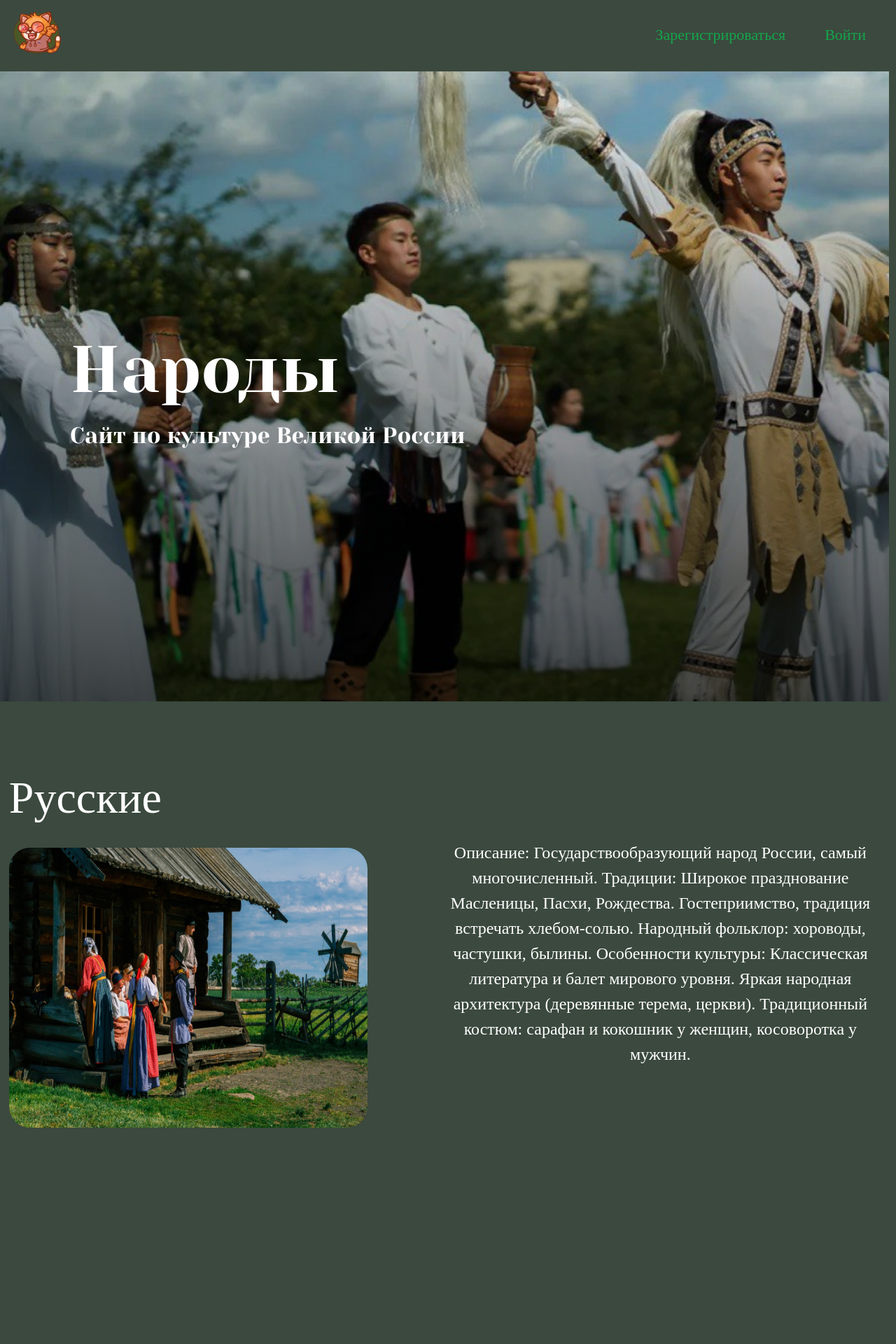
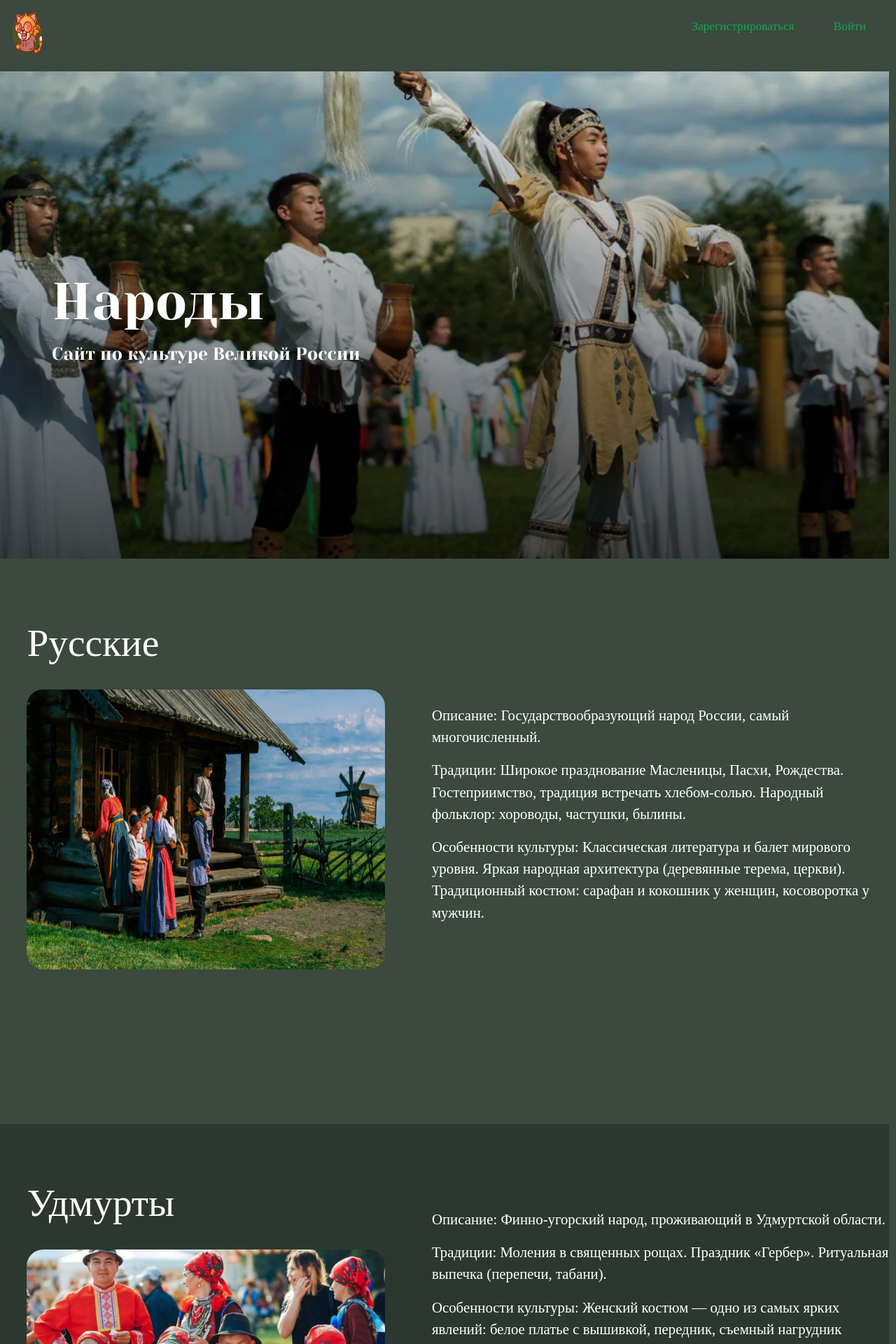
Before and after one commit to KulpatTC/etnopolis, a Flask app: page /nations in a window 1280 px wide. Shown: the top 1920 px of the page at 70% size. Run offline with Flask 3, Linux system fonts and the light colour scheme; some web fonts are replaced.

Commit message:
commitioning metnioning

```diff
--- a/static/css/style.css
+++ b/static/css/style.css
@@ -5,11 +5,11 @@ body {
 
 #but-aut
 {
-    padding-top: 13.5px;
+    padding-top: 0.81wv;
     font-family: 'Unbounded';
     color: #14A64C;
     font-weight: 500;
-    font-size: 22px;
+    font-size: 1.355vw;
     align-items: center;
     background-color: #3B493E;
     border-color: #3B493E;
@@ -62,7 +62,7 @@ ul{
 #banner-narodi1
 {
     width: 99.2vw;
-    height: 900px;
+    height: 87vh;
     background-size: 50%;
     background-image: linear-gradient(to top, rgba(0, 0, 0, 0.7), transparent), url('../img/bgn1.jpg');
     background-size: cover;
@@ -116,16 +116,16 @@ ul{
 #banner-text-1 {
     font-family: 'Yeseva one';
     font-weight: 400;
-    font-size: 94px;
-    margin-left: 100px;
+    font-size: 5.8vw;
+    margin-left: 5.78vw;
     color: #FFFFFF;
 }
 
 #banner-text-2 {
     font-family: 'Yeseva one';
     font-weight: 400;
-    font-size: 32px;
-    margin-left: 100px;
+    font-size: 1.953vw;
+    margin-left: 5.78vw;
     color: #FFFFFF;
 }
 
@@ -400,19 +400,19 @@ ul{
     width: 99.2vw;
     position: relative;
     font-family: 'Unbounded';
-    margin-top: 100px;
-    margin-bottom: 300px;
+    margin-top: 11vh;
+    height: 90vh;
 }
 
 #russkie h2 {
-    font-size: 64px;
+    font-size: 6.93vh;
 }
 
 #left
 {
     width: 48.2vw;
     float: left;
-    padding-left: 1vw;
+    padding-left: 3vw;
 }
 
 #lef
@@ -427,18 +427,28 @@ ul{
     justify-content: left;
 }
 
-#para {
-    font-size: 24px;
-    padding-top: 15%;
-    text-align: center;
+#para1 {
+    font-size: 2.6vh;
+    padding-top: 15vh;
+    text-align: left;
     display: flex;
   align-items: center;
+  height: auto;
 }
+
+#para {
+    font-size: 2.6vh;
+    text-align: left;
+    display: flex;
+  align-items: center;
+  height: auto;
+}
+
 
 #image {
     margin-top: 3vh;
     position: absolute;
-    border-radius: 30px;
+    border-radius: 3vh;
     width: 40vw;
     height: 50vh;
 }
@@ -450,7 +460,6 @@ ul{
     width: 99.2vw;
     position: relative;
     font-family: 'Unbounded';
-    margin-top: 1000px;
 }
 
 #bashrc {
--- a/templates/base.html
+++ b/templates/base.html
@@ -17,7 +17,7 @@
 <header>
     <nav class="navbar navbar-light" style="background-color: #3B493E;">
         <a class="navbar-brand" href="/" style="margin-bottom: 10px;">
-            <img src="../static/img/logo-mascot.png" style="width: 80px; height: 66px; margin-left: 13px;" alt="">
+            <img src="../static/img/logo-mascot.png" style="width: 4.05vw; height: 66px; margin-left: 13px;" alt="">
         </a>
         {% if current_user.is_authenticated %}
         <ul id="list1">
--- a/templates/narodi1.html
+++ b/templates/narodi1.html
@@ -11,71 +11,69 @@
         <img id="image" src="../static/img/russ.jpg" alt="">
     </div>
     <div id="right">
-    <p id="para">Описание:
-Государствообразующий народ России, самый многочисленный.
-
-Традиции: Широкое празднование Масленицы, Пасхи, Рождества. Гостеприимство, традиция встречать хлебом-солью. Народный фольклор: хороводы, частушки, былины.
-
-Особенности культуры: Классическая литература и балет мирового уровня. Яркая народная архитектура (деревянные терема, церкви). Традиционный костюм: сарафан и кокошник у женщин, косоворотка у мужчин.</p>
+    <p id="para1">Описание:
+Государствообразующий народ России, самый многочисленный.</p>
+<p id="para">Традиции: Широкое празднование Масленицы, Пасхи, Рождества. Гостеприимство, традиция встречать хлебом-солью. Народный фольклор: хороводы, частушки, былины.</p>
+<p id="para">Особенности культуры: Классическая литература и балет мирового уровня. Яркая народная архитектура (деревянные терема, церкви). Традиционный костюм: сарафан и кокошник у женщин, косоворотка у мужчин.</p>
     </div>
 </div>
 <div id="udmurti">
     <div id="left">
-        <h2 style="font-size: 64px; padding-top: 100px;">Удмурты</h2>
+        <h2 style="font-size: 6.93vh; padding-top: 10vh;">Удмурты</h2>
         <img id="image" src="../static/img/udm.jpg" alt="">
     </div>
     <div id="right">
-    <p id="para">Описание:
-Финно-угорский народ, проживающий в Удмуртской области.
+    <p id="para1">Описание:
+Финно-угорский народ, проживающий в Удмуртской области.</p>
 
-Традиции: Моления в священных рощах. Праздник «Гербер». Ритуальная выпечка (перепечи, табани).
+<p id="para">Традиции: Моления в священных рощах. Праздник «Гербер». Ритуальная выпечка (перепечи, табани).</p>
 
-Особенности культуры: Женский костюм — одно из самых ярких явлений: белое платье с вышивкой, передник, съемный нагрудник (кабачи), головной убор айшон с покрывалом.</p>
+<p id="para">Особенности культуры: Женский костюм — одно из самых ярких явлений: белое платье с вышивкой, передник, съемный нагрудник (кабачи), головной убор айшон с покрывалом.</p>
     </div>
 </div>
 <div id="bashrc">
     <div id="left">
-        <h2 style="font-size: 64px; padding-top: 100px;">Башкиры</h2>
+        <h2 style="font-size: 6.93vh; padding-top: 10vh;">Башкиры</h2>
         <img id="image" src="../static/img/bash.jpg" alt="">
     </div>
     <div id="right">
-    <p id="para">Описание:
-Тюркский народ, проживающий преимущественно в Республике Башкортостан. Исторически - кочевники-скотоводы.
+    <p id="para1">Описание:
+Тюркский народ, проживающий преимущественно в Республике Башкортостан. Исторически - кочевники-скотоводы.</p>
 
-Традиции: Праздник «Сабантуй  с борьбой куреш, скачками, играми.
+<p id="para">Традиции: Праздник «Сабантуй  с борьбой куреш, скачками, играми.</p>
 
-Особености культуры: Искусство горлового пения (узляу). Национальный инструмент — курай (степная флейта). </p>
+<p id="para">Особености культуры: Искусство горлового пения (узляу). Национальный инструмент — курай (степная флейта). </p>
     </div>
 </div>
 <div id="komi2">
     <div id="left">
-        <h2 style="font-size: 64px; padding-top: 100px;">Коми</h2>
+        <h2 style="font-size: 6.93vh; padding-top: 10vh;">Коми</h2>
         <img id="image" src="../static/img/komi.jpg" alt="">
     </div>
     <div id="right">
-    <p id="para">Описание:
-Финно-угорский народ, коренное население Республики Коми.
+    <p id="para1">Описание:
+Финно-угорский народ, коренное население Республики Коми.</p>
 
-Традиции: Охота, рыболовство, оленеводство. Праздник «Гажа валяй. Почитание духов-хозяев леса (Вӧрса) и воды (Васа).
+<p id="para">Традиции: Охота, рыболовство, оленеводство. Праздник «Гажа валяй. Почитание духов-хозяев леса (Вӧрса) и воды (Васа).</p>
 
-Особенности культуры: Уникальный геометрический орнамент в виде звезд и крестов. Расписные прялки и деревянная утварь.</p>
+<p id="para">Особенности культуры: Уникальный геометрический орнамент в виде звезд и крестов. Расписные прялки и деревянная утварь.</p>
     </div>
 </div>
 <div id="yakuti">
     <div id="left">
-        <h2 style="font-size: 64px; padding-top: 100px;">Якуты</h2>
+        <h2 style="font-size: 6.93vh; padding-top: 10vh;">Якуты</h2>
         <img id="image" src="../static/img/yakuti.jpg" alt="">
     </div>
     <div id="right">
-    <p id="para">Описание:
- Тюркский народ, коренное население Республики Саха. Самый многочисленный из коренных народов Сибири.
+    <p id="para1">Описание:
+ Тюркский народ, коренное население Республики Саха. Самый многочисленный из коренных народов Сибири.</p>
 
-Традиции: Праздник «Ысыах» - встречь лета с хороводом, обрядами, связанными с плодородием.
+<p id="para">Традиции: Праздник «Ысыах» - встречь лета с хороводом, обрядами, связанными с плодородием.</p>
 
-Особенности культуры:  Уникальное эпическое искусство - «Олонхо» (признано шедевром ЮНЕСКО). Резьба по мамонтовой кости.</p>
+<p id="para">Особенности культуры:  Уникальное эпическое искусство - «Олонхо» (признано шедевром ЮНЕСКО). Резьба по мамонтовой кости.</p>
     </div>
 </div>
-<div style="height: 4px; background-color: #FFFFFF; width: 99.2vw;"></div>
+<div style="height: 0.4vh; background-color: #FFFFFF; width: 99.2vw; margin-top: 0.8vh;"></div>
 <footer id="next">
     <a href="nations2"><button>Смотреть Дальше</button></a>
 </footer>
```
Also changed, not shown: other parts of static/css/style.css (+13 -12 lines).
